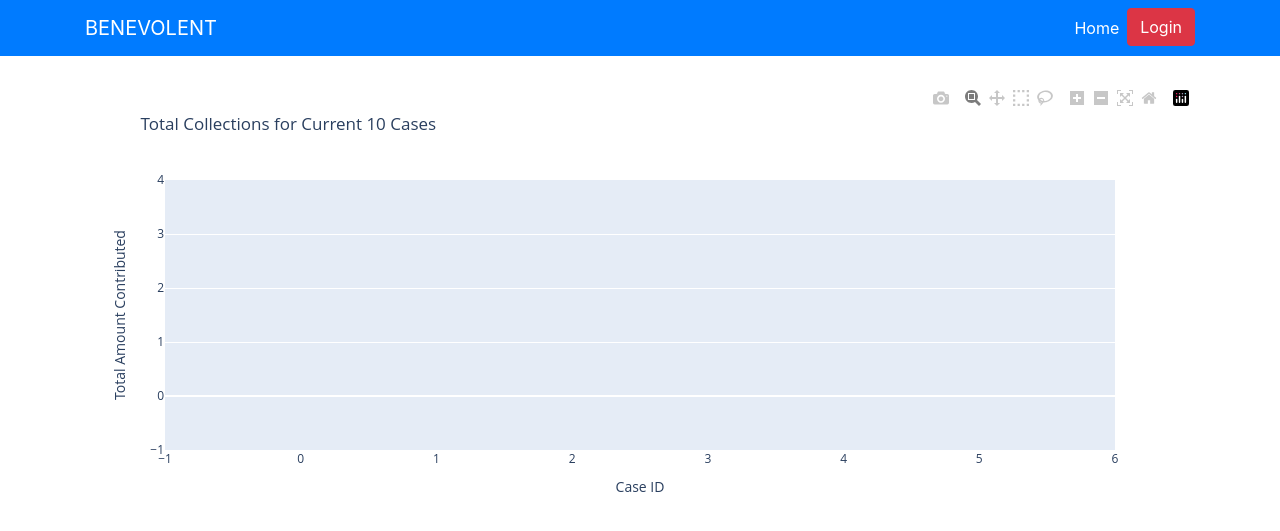
After one commit to oriokie/Msamaria, a Flask app: page /total_collections_chart in a window 1280 px wide. The commit adds this page. Shown: the top 531 px of the page. Run offline with Flask 3, Linux system fonts and the light colour scheme; data that the repository does not hold is empty; some libraries are stand-ins or nearby versions.

Commit message:
added a chart showing the contributions per case

```diff
--- a/app/reports/routes.py
+++ b/app/reports/routes.py
@@ -154,3 +154,51 @@ def case_summary():
     case_summaries.append(total_row)
 
     return generate_csv_response(case_summaries, 'case_summary_report.csv')
+
+
+import plotly.graph_objs as go
+from flask import current_app
+
+@reports_bp.route('/total_collections_chart')
+def total_collections_chart():
+    # Query database to get information about the 10 most recent cases
+    cases = Case.query.order_by(Case.id.desc()).limit(10).all()
+
+    # Extract data for the chart
+    case_ids = []
+    total_amount_contributed = []
+
+    for case in cases:
+        case_ids.append(case.id)
+        # Calculate summary information for each case
+        active_members_contributed = len(set(contribution.member_id for contribution in case.contributions if contribution.paid))
+        total_amount = active_members_contributed * case.case_amount
+
+        # Calculate total amount contributed for each case
+        total_amount_contributed.append(total_amount)
+
+    current_app.logger.info("Case IDs: %s", case_ids)
+    current_app.logger.info("Total Amounts: %s", total_amount_contributed)
+
+    # Create a bar chart
+    bar_chart = go.Bar(
+        x=case_ids,
+        y=total_amount_contributed,
+        marker=dict(color='blue')  # Set color of bars
+    )
+
+    # Create layout for the chart
+    layout = go.Layout(
+        title='Total Collections for Current 10 Cases',
+        xaxis=dict(title='Case ID'),
+        yaxis=dict(title='Total Amount Contributed')
+    )
+
+    # Create figure
+    fig = go.Figure(data=[bar_chart], layout=layout)
+
+    # Convert figure to JSON for embedding in HTML
+    chart_json = fig.to_json()
+
+
+    return render_template('total_collections_chart.html', chart_json=chart_json)
--- a/app/templates/base.html
+++ b/app/templates/base.html
@@ -22,6 +22,7 @@
       integrity="sha384-oS3vJWv+0UjzBfQzYUhtDYW+Pj2yciDJxpsK1OYPAYjqT085Qq/1cq5FLXAZQ7Ay"
       crossorigin="anonymous"
     />
+    <script src="https://cdn.plot.ly/plotly-latest.min.js"></script>
 
     <title>{% block title %}{% endblock %}</title>
   </head>
--- /dev/null
+++ b/app/templates/total_collections_chart.html
@@ -0,0 +1,12 @@
+{% extends "base.html" %} {% block content %}
+<div id="bar-chart"></div>
+
+<script>
+  // Load chart JSON data
+  var chartJson = {{ chart_json | safe }};
+
+  // Render chart
+  Plotly.newPlot('bar-chart', chartJson.data, chartJson.layout);
+</script>
+
+{% endblock %}
```
Also changed, not shown: app/templates/reports.html (+11 -0 lines).
